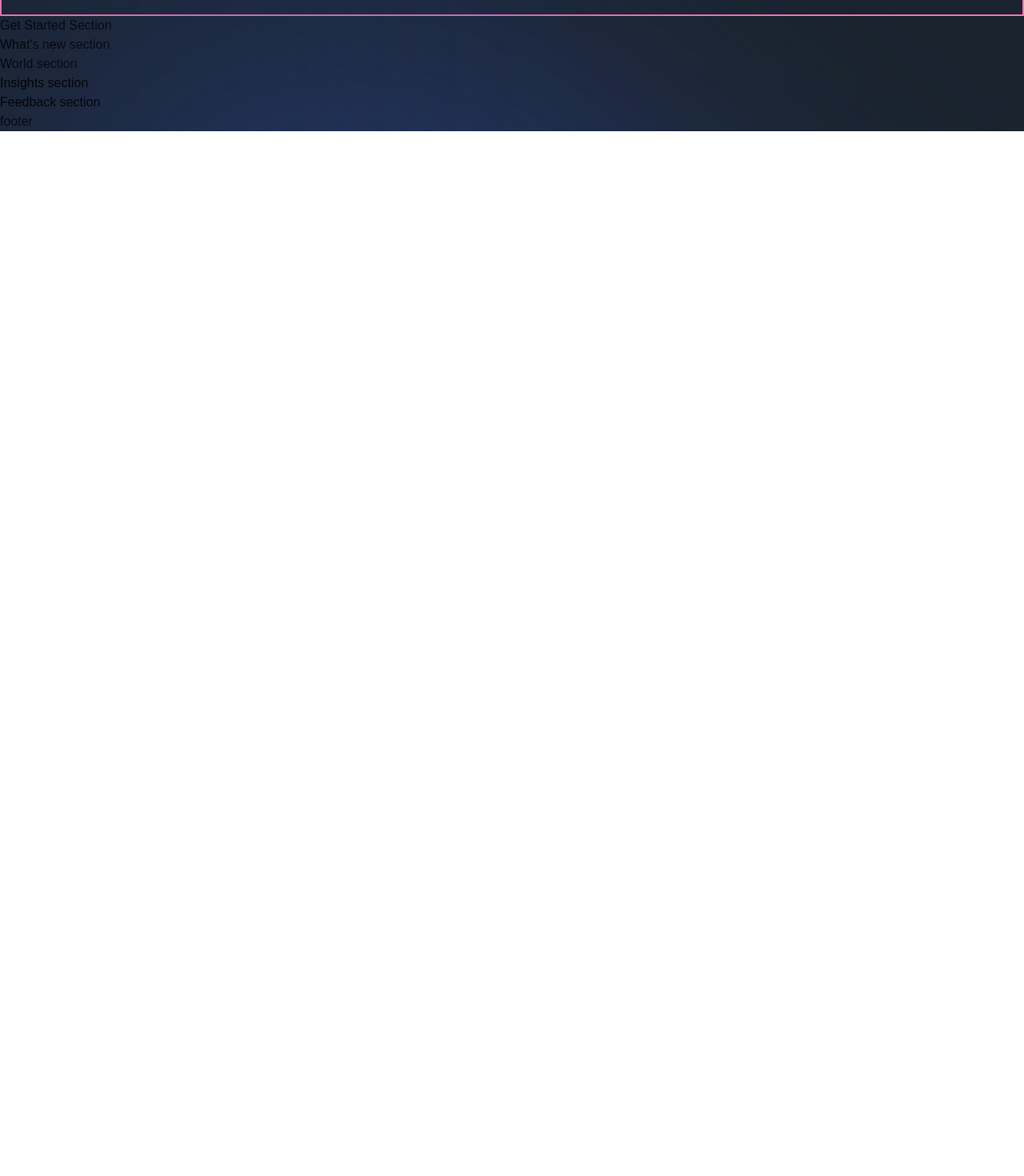
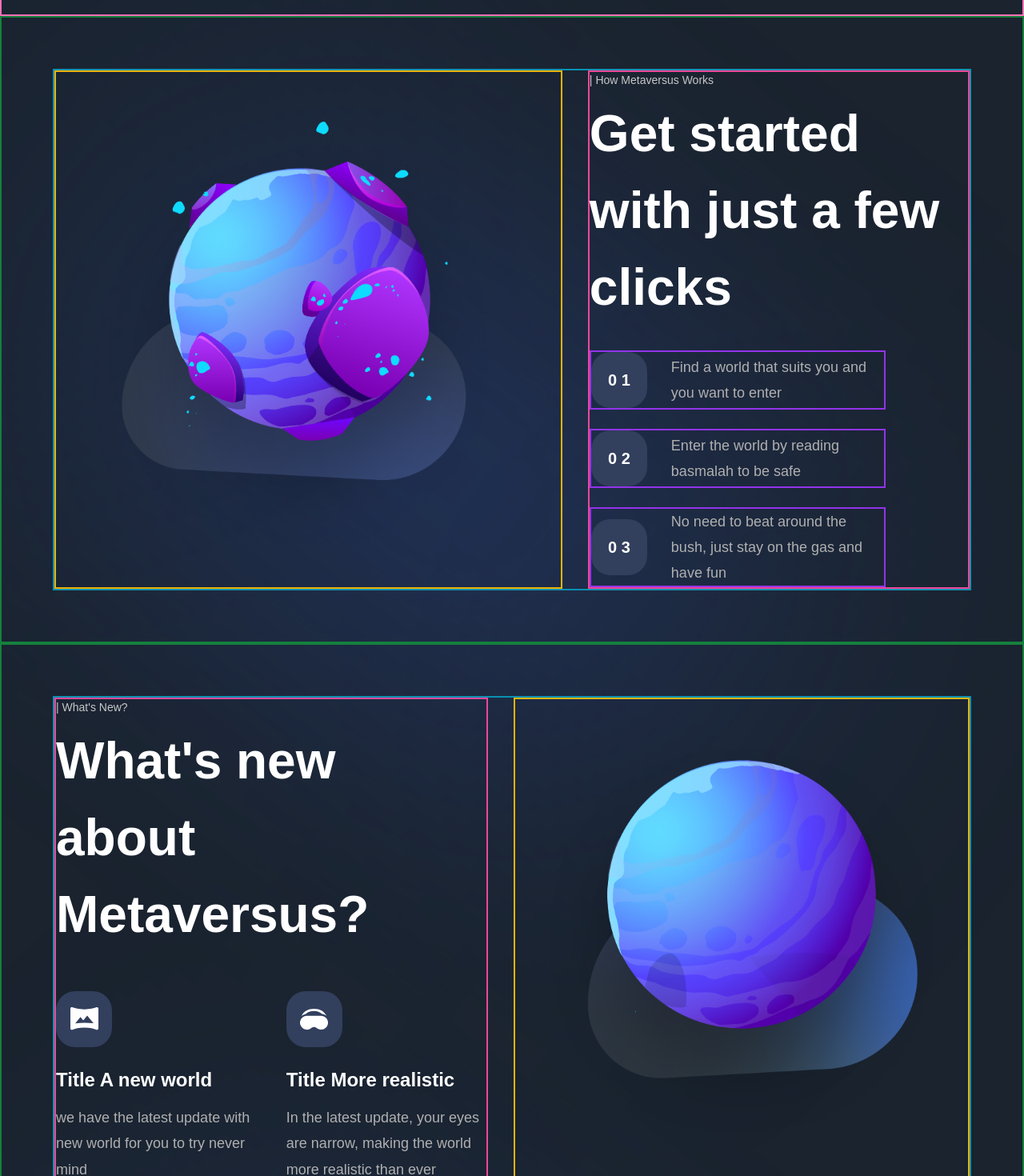
Before and after one commit to alexangria1992/metaversus-website, a Next.js app: page / in a window 1280 px wide. Shown: the part 2660-4130 px from the top of the page at 80% size. Before the commit the page ends 2824 px from the top, so only its background shows below. Built offline with nearby package versions, Linux system fonts and the light colour scheme; a web font is replaced by a local one.

Commit message:
New Features

```diff
--- a/components/NewFeatures.jsx
+++ b/components/NewFeatures.jsx
@@ -1,6 +1,18 @@
-const NewFeatures = () => (
-  <div>
-    New Features
+import styles from "../styles";
+
+const NewFeatures = ({ imgUrl, title, subtitle }) => (
+  <div className="flex-1 flex flex-col sm:max-w-[250px] min-w-[210px]">
+    <div
+      className={`${styles.flexCenter} w-[70px] h-[70px] rounded-[24px] bg-[#323f5d]`}
+    >
+      <img src={imgUrl} alt="" className="w-1/2 h-1/2 object-contain" />
+    </div>
+    <h1 className="mt-[26px] font-bold text-[24px] leading-[30.24px] text-white ">
+      Title {title}
+    </h1>
+    <p className="flex-1 mt-[16px] font-normal text-[18px] text-[#b0b0b0] leading-[32.4px] ">
+      {subtitle}
+    </p>
   </div>
 );
 
--- a/components/StartSteps.jsx
+++ b/components/StartSteps.jsx
@@ -1,6 +1,15 @@
-const StartSteps = () => (
-  <div>
-    start steps
+import styles from "../styles";
+
+const StartSteps = ({ number, text }) => (
+  <div className={`${styles.flexCenter} flex-row border-2 border-purple-600`}>
+    <div
+      className={`${styles.flexCenter} w-[70px] h-[70px] rounded-[24px] bg-[#323f5d]`}
+    >
+      <p className="font-bold text-[20px] text-white">0 {number}</p>
+    </div>
+    <p className="flex-1 ml-[30px] text-[18px] text-[#B0B0B0] leading-[32px] font-normal">
+      {text}
+    </p>
   </div>
 );
 
--- a/sections/GetStarted.jsx
+++ b/sections/GetStarted.jsx
@@ -1,8 +1,48 @@
-'use client';
+"use client";
+
+import { motion } from "framer-motion";
+import styles from "../styles";
+import { fadeIn, staggerContainer, planetVariants } from "../utils/motion";
+import { StartSteps, TitleText, TypingText } from "../components";
+import { useState } from "react";
+import { startingFeatures } from "../constants";
 
 const GetStarted = () => (
-  <section>
-    Get Started Section
+  <section
+    className={`${styles.paddings} relative z-10 border-2 border-green-700`}
+  >
+    <motion.div
+      variants={staggerContainer}
+      initial="hidden"
+      whileInView="show"
+      viewport={{ once: "false", amount: 0.25 }}
+      className={`${styles.innerWidth} mx-auto flex lg:flex-row flex-col gap-8
+     border-2 border-cyan-600 `}
+    >
+      <motion.div
+        variants={planetVariants("left")}
+        className={`flex-1 ${styles.flexCenter} border-2 border-yellow-500`}
+      >
+        <img
+          src="/get-started.png"
+          alt=""
+          className="w-[90%] h-[90%] object-contain"
+        />
+      </motion.div>
+      <motion.div
+        variants={fadeIn("left", "tween", 0.2, 1)}
+        className="flex-[0.75] flex justify-center flex-col
+        border-2 border-pink-500"
+      >
+        <TypingText title="| How Metaversus Works" />
+        <TitleText title={<>Get started with just a few clicks</>} />
+        <div className="mt-[31px] flex flex-col max-w-[370px] gap-[24px] ">
+          {startingFeatures.map((feature, index) => (
+            <StartSteps key={feature} number={index + 1} text={feature} />
+          ))}
+        </div>
+      </motion.div>
+    </motion.div>
   </section>
 );
 
--- a/sections/WhatsNew.jsx
+++ b/sections/WhatsNew.jsx
@@ -1,8 +1,47 @@
-'use client';
+"use client";
+import { motion } from "framer-motion";
+import styles from "../styles";
+import { fadeIn, staggerContainer, planetVariants } from "../utils/motion";
+import { NewFeatures, TitleText, TypingText } from "../components";
+import { useState } from "react";
+import { newFeatures, startingFeatures } from "../constants";
 
 const WhatsNew = () => (
-  <section>
-    What's new section
+  <section
+    className={`${styles.paddings} relative z-10 border-2 border-green-700`}
+  >
+    <motion.div
+      variants={staggerContainer}
+      initial="hidden"
+      whileInView="show"
+      viewport={{ once: "false", amount: 0.25 }}
+      className={`${styles.innerWidth} mx-auto flex lg:flex-row flex-col gap-8
+   border-2 border-cyan-600 `}
+    >
+      <motion.div
+        variants={fadeIn("right", "tween", 0.2, 1)}
+        className="flex-[0.95] flex justify-center flex-col
+      border-2 border-pink-500"
+      >
+        <TypingText title="| What's New?" />
+        <TitleText title={<>What's new about Metaversus?</>} />
+        <div className="mt-[48px] flex  flex-wrap justify-between  gap-[24px] ">
+          {newFeatures.map((feature) => (
+            <NewFeatures key={feature.title} {...feature} />
+          ))}
+        </div>
+      </motion.div>
+      <motion.div
+        variants={planetVariants("right")}
+        className={`flex-1 ${styles.flexCenter} border-2 border-yellow-500`}
+      >
+        <img
+          src="/whats-new.png"
+          alt=""
+          className="w-[90%] h-[90%] object-contain"
+        />
+      </motion.div>
+    </motion.div>
   </section>
 );
 
```
